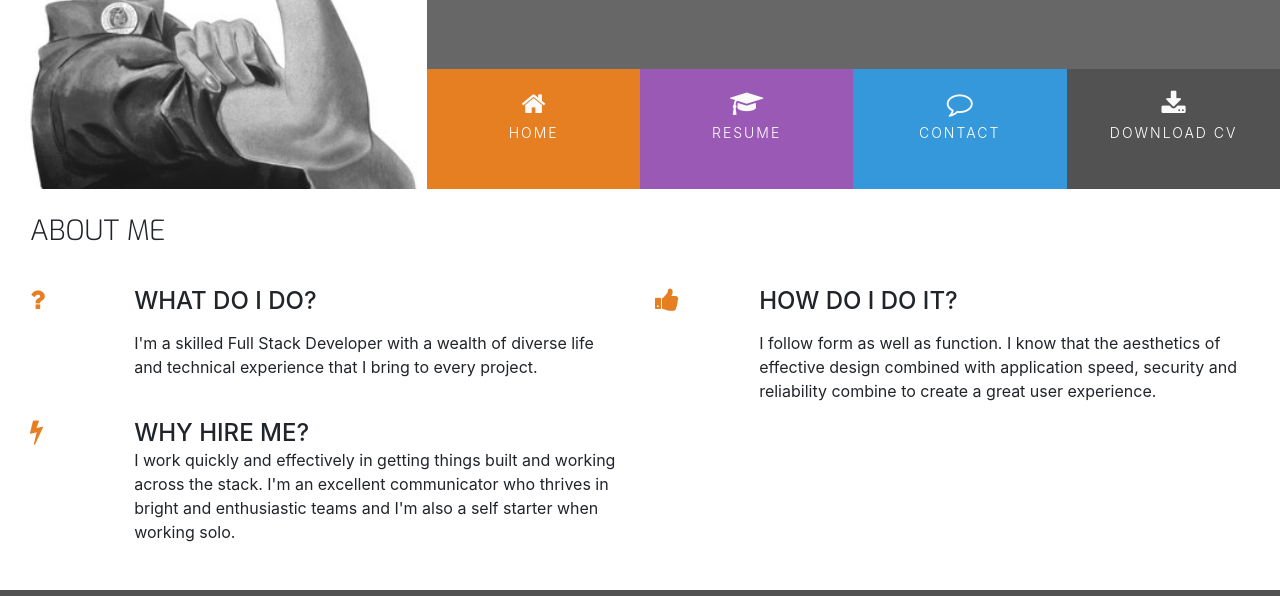
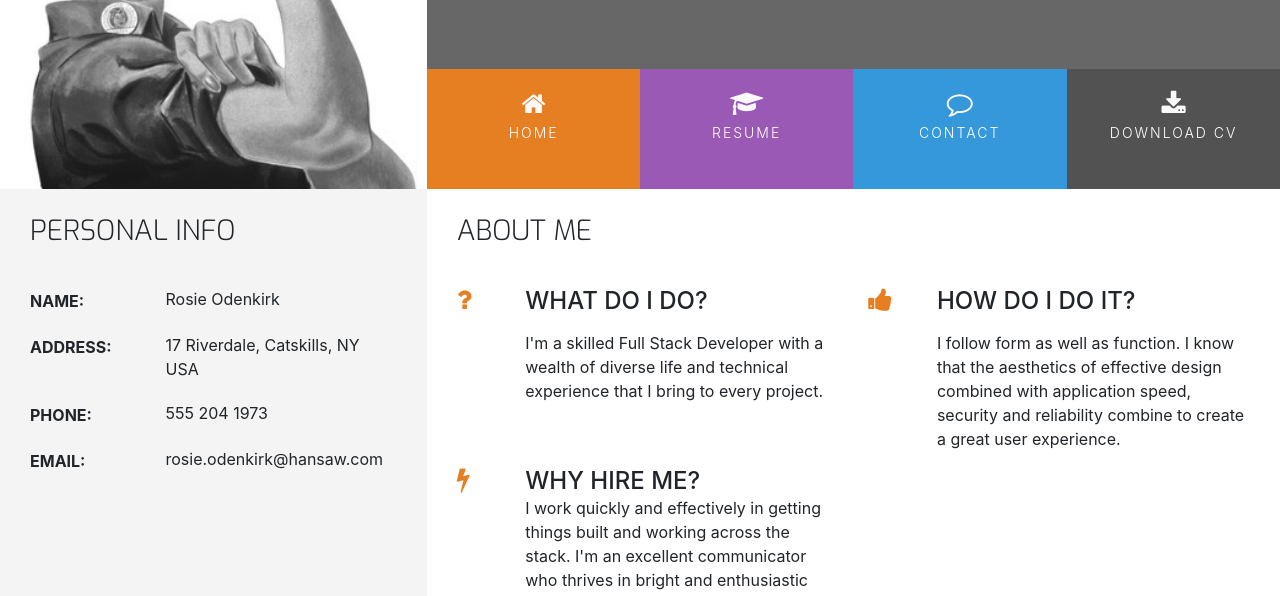
Before and after one commit to MJM125/mini-porject1, a plain HTML site: page index.html in a window 1280 px wide. Shown: the part 180-776 px from the top of the page. Drawn offline with nearby package versions, Linux system fonts and the light colour scheme.

Commit message:
Add personal info

```diff
--- a/assets/css/style.css
+++ b/assets/css/style.css
@@ -8,6 +8,10 @@
 
 .bg-color-three-reasons {
     background: #fff;
+}
+
+.bg-color-personal-info {
+    background: #f4f4f4;
 }
 
 .ui-menu-color-home {
@@ -209,7 +213,7 @@ footer {
     padding: 20px;
 }
 
-/*------------------------------------------------------three reasin */
+/*------------------------------------------------------Three Reason */
 
 .three-reason-icon {
     font-size: 26px;
@@ -219,3 +223,38 @@ footer {
 .three-reason-heading {
     margin-bottom: 15px;
 }
+
+/*--------------------------------------------------Personal info */
+
+.personal-info-item {
+    margin-bottom: 20px;
+    display: block;
+    clear: both;
+}
+
+.personal-info-item .key,
+.personal-info-item .value {
+    padding-right: 8px;
+    display: inline-block;
+}
+
+.personal-info-item .key p,
+.personal-info-item .value p{
+    margin: 0;
+}
+
+.personal-info-item .key{
+    width: 30%;
+    margin-right: 21px;
+    padding-top: 2px;
+    vertical-align: top;
+}
+
+.personal-info-item .key p {
+    font-weight: 700;
+}
+
+.personal-info-item .value {
+    position :relative;
+    width: 60%;
+}
--- a/index.html
+++ b/index.html
@@ -43,7 +43,64 @@
         </div>
     </header>
     <section class="container-fluid">
-        <div class="row row-table">
+        <div class="row">
+            <div class="col-md-4 bg-color-personal-info section-column">
+                <div class="row">
+                    <div class="col-12">
+                        <h3 class="section-heading uppercase">
+                            Personal Info
+                        </h3>
+                    </div>
+                </div>
+                <div class="personal-info-item">
+                    <div class="key">
+                        <p class="uppercase">
+                            Name:
+                        </p>
+                    </div>
+                    <div class="value">
+                        <p>
+                            Rosie Odenkirk
+                        </p>
+                    </div>
+                </div>
+                <div class="personal-info-item">
+                    <div class="key">
+                        <p class="uppercase">
+                            Address:
+                        </p>
+                    </div>
+                    <div class="value">
+                        <p>
+                            17 Riverdale, Catskills, NY USA
+                        </p>
+                    </div>
+                </div>
+                <div class="personal-info-item">
+                    <div class="key">
+                        <p class="uppercase">
+                            Phone:
+                        </p>
+                    </div>
+                    <div class="value">
+                        <p>
+                            555 204 1973
+                        </p>
+                    </div>
+                </div>
+                <div class="personal-info-item">
+                    <div class="key">
+                        <p class="uppercase">
+                            Email:
+                        </p>
+                    </div>
+                    <div class="value">
+                        <p>
+                            rosie.odenkirk@hansaw.com
+                        </p>
+                    </div>
+                </div>
+            </div>
             <div class="col-md-8 bg-color-three-reasons section-column">
                 <div class="row">
                     <div class="col">
```
